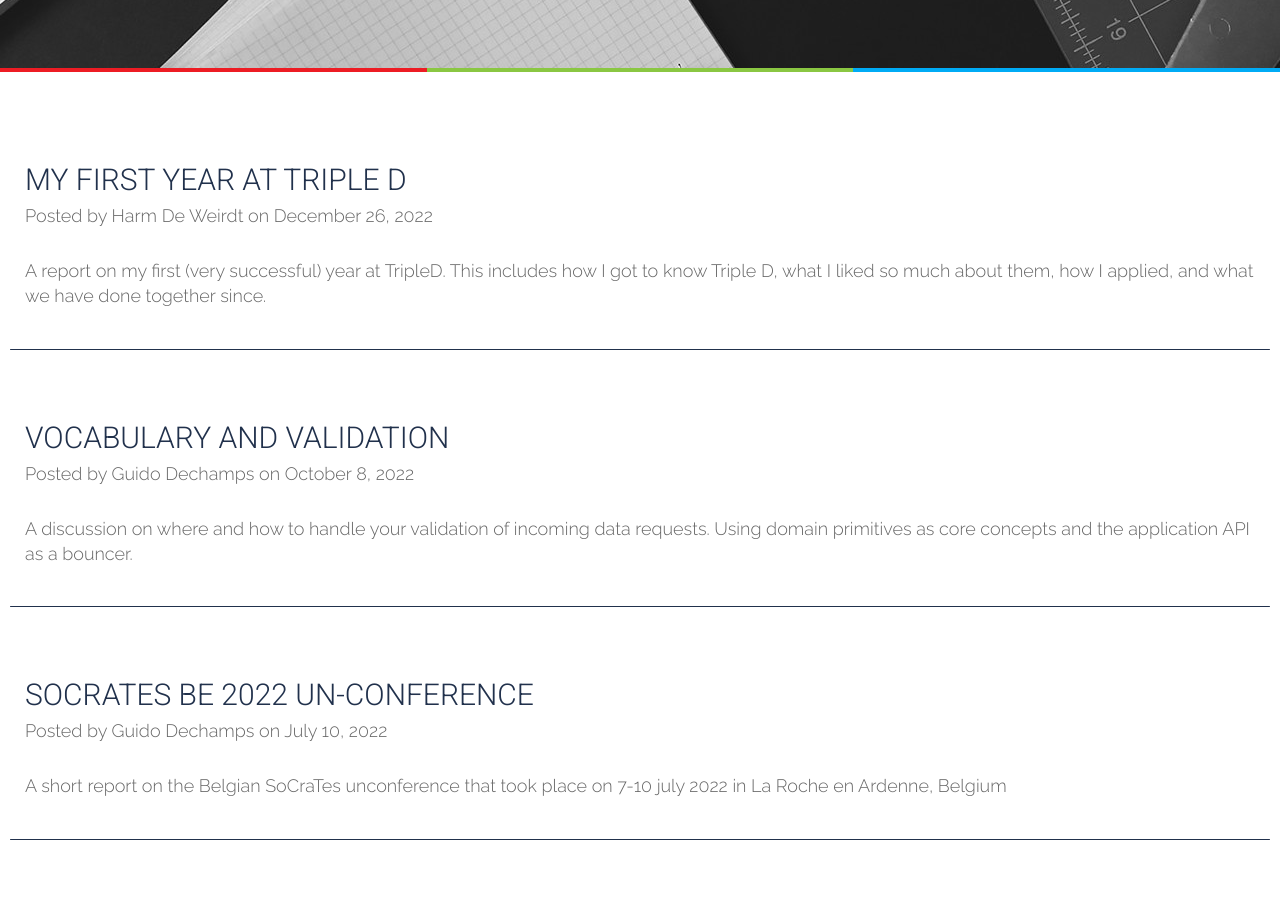
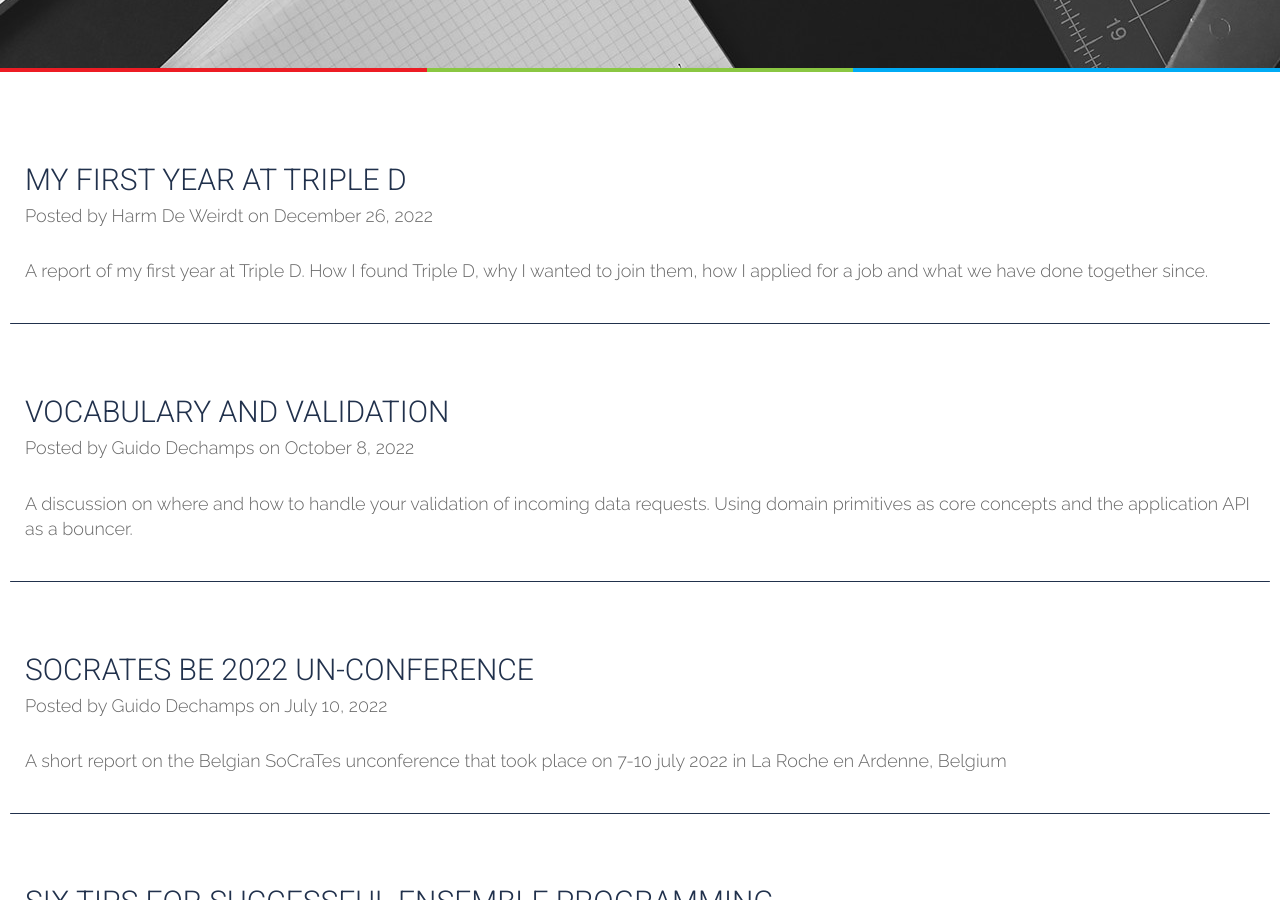
Before and after one commit to tripledio/tripledio.github.io, a Jekyll site: the page built from blog/index.html, in a window 1280 px wide and 900 px high, scrolled down 542 px. Built offline with Jekyll 4.4.1, drawn with Linux system fonts in a browser that asks for light colours; the list of posts is cut into pages by our own code; comment, search, counter and statistics services are not loaded.

Commit message:
rephrase excerpt

```diff
--- a/_posts/2022-12-26-starting-at-tripled.md
+++ b/_posts/2022-12-26-starting-at-tripled.md
@@ -4,7 +4,7 @@
 author: harm
 tags: recruitment
 description: A rundown of how I got started at Triple D and how the first year has been.
-excerpt: A report on my first (very successful) year at TripleD. This includes how I got to know Triple D, what I liked so much about them, how I applied, and what we have done together since.
+excerpt: A report of my first year at Triple D. How I found Triple D, why I wanted to join them, how I applied for a job and what we have done together since.
 hideLogo: true
 logoAnimation: false
 header-img: "img/posts/starting-at-triple-d/header.jpg"
```
